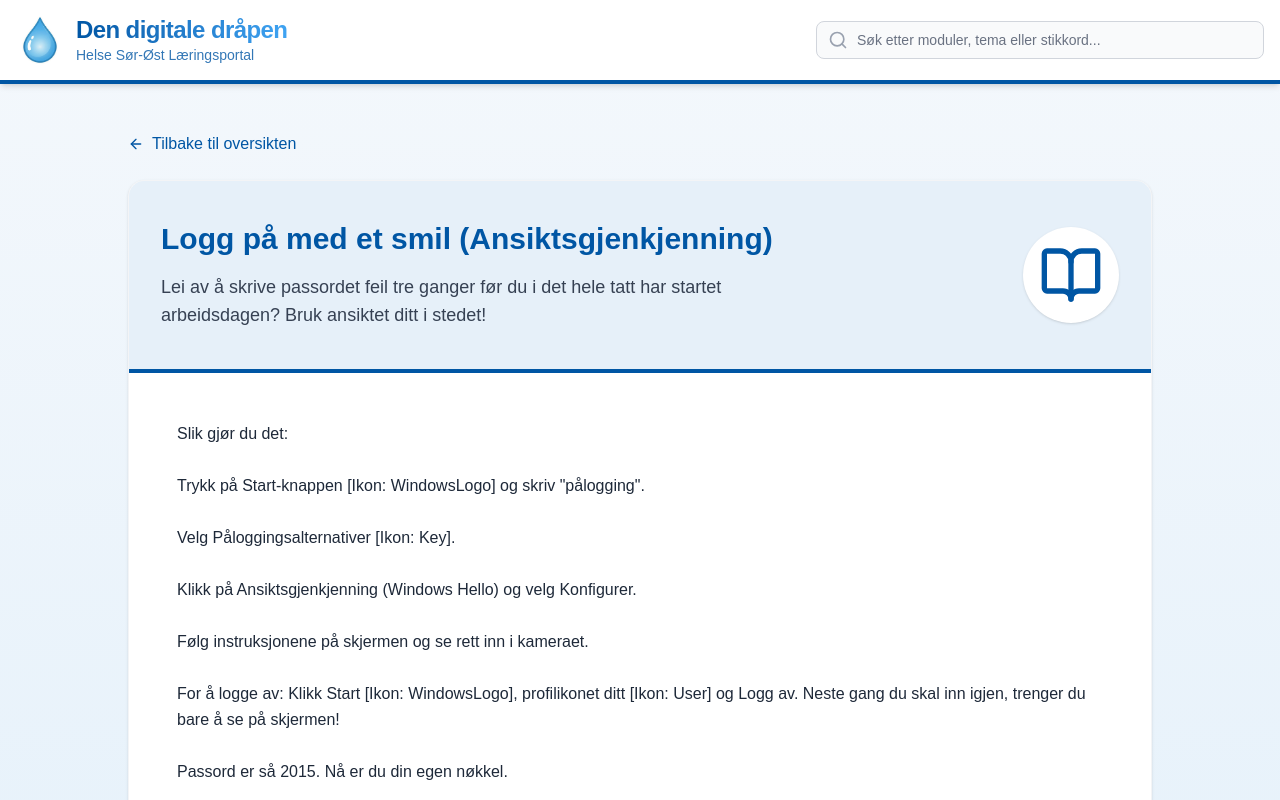
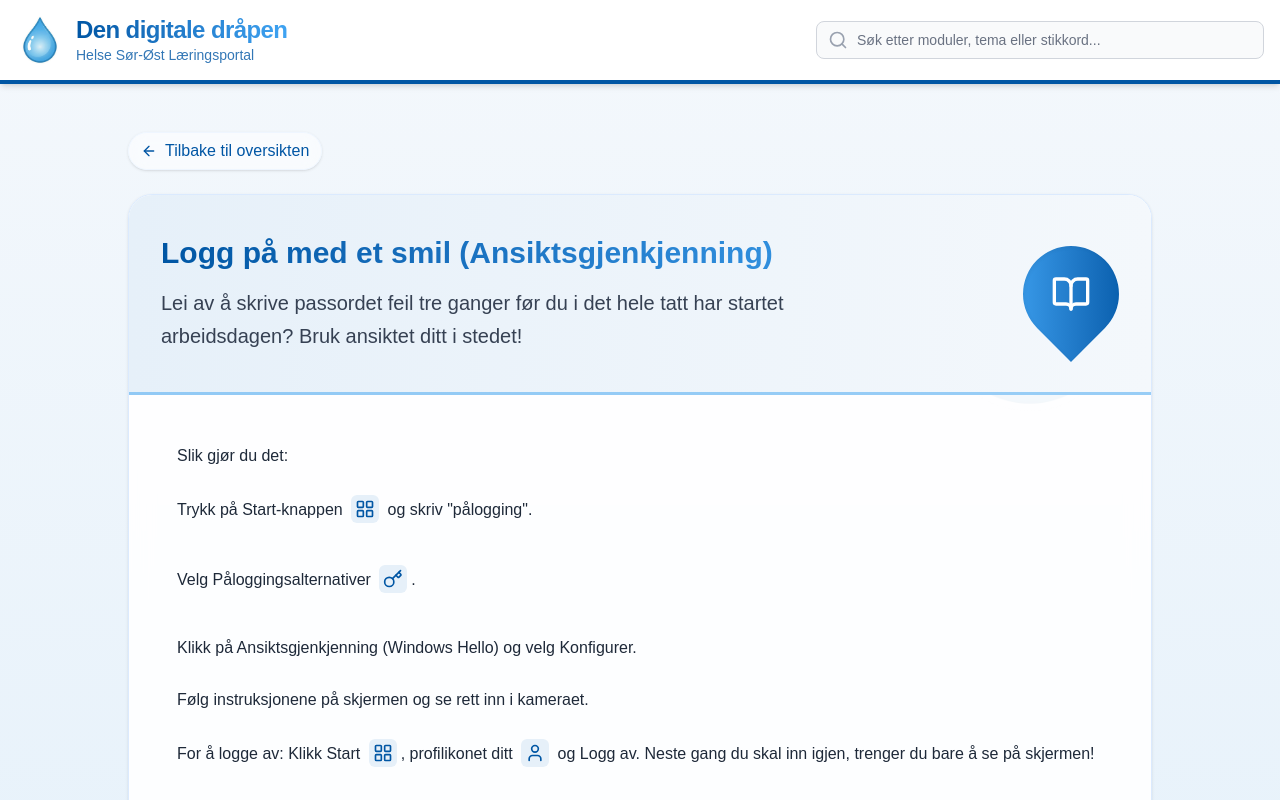
Before and after one commit to clakje/Dig.ferdigheter-nettside, a React (Vite) app: page /#/module/1 in a window 1280 px wide. Shown: the top 800 px of the page. Built offline with nearby package versions, Linux system fonts and the light colour scheme.

Commit message:
Add parser to render inline Lucide icons in module content

```diff
--- a/src/pages/ModuleDetailPage.jsx
+++ b/src/pages/ModuleDetailPage.jsx
@@ -1,7 +1,41 @@
 import React, { useEffect } from 'react';
 import { useParams, Link, useNavigate } from 'react-router-dom';
-import { ArrowLeft, BookOpen } from 'lucide-react';
+import {
+    ArrowLeft, BookOpen, LayoutGrid, Key, User,
+    Pin, Settings, Plus, Search, Power, Accessibility
+} from 'lucide-react';
 import mockData from '../data/mockData.json';
+
+const iconMap = {
+    'WindowsLogo': LayoutGrid,
+    'Key': Key,
+    'User': User,
+    'Pin': Pin,
+    'Settings': Settings,
+    'Add': Plus,
+    'Search': Search,
+    'PowerButton': Power,
+    'EaseOfAccess': Accessibility,
+};
+
+const renderContentWithIcons = (text) => {
+    // Split the text by the [Ikon: ...] pattern
+    const parts = text.split(/(\[Ikon:\s*[a-zA-Z]+\])/g);
+
+    return parts.map((part, index) => {
+        const match = part.match(/\[Ikon:\s*([a-zA-Z]+)\]/);
+        if (match) {
+            const iconName = match[1];
+            const IconComponent = iconMap[iconName] || BookOpen; // Fallback to BookOpen
+            return (
+                <span key={index} className="inline-flex items-center justify-center mx-1 align-sub text-[#0056a4] bg-[#e6f0f9] p-1 rounded-md">
+                    <IconComponent className="w-5 h-5" />
+                </span>
+            );
+        }
+        return <React.Fragment key={index}>{part}</React.Fragment>;
+    });
+};
 
 const ModuleDetailPage = () => {
     const { id } = useParams();
@@ -38,27 +72,30 @@ const ModuleDetailPage = () => {
         : mockData.filter(m => m.id !== module.id).slice(0, 3);
 
     return (
-        <div className="w-full max-w-5xl mx-auto pb-12">
-            <Link to="/" className="inline-flex items-center text-[#0056a4] hover:text-blue-800 font-medium mb-6 transition-colors">
+        <div className="w-full max-w-5xl mx-auto pb-12 relative z-10">
+            <Link to="/" className="inline-flex items-center text-[#0056a4] hover:text-blue-800 font-medium mb-6 transition-colors bg-white/50 backdrop-blur-sm px-3 py-1.5 rounded-full shadow-sm border border-blue-50">
                 <ArrowLeft className="w-4 h-4 mr-2" />
                 Tilbake til oversikten
             </Link>
 
-            <div className="bg-white rounded-2xl shadow-sm border border-gray-100 overflow-hidden mb-12">
-                <div className="bg-[#e6f0f9] px-8 py-10 flex flex-col md:flex-row items-start md:items-center justify-between border-b-4 border-[#0056a4]">
+            <div className="bg-white/90 backdrop-blur-md rounded-3xl shadow-sm border border-blue-100 overflow-hidden mb-12 relative">
+                <div className="absolute top-0 right-0 w-64 h-64 opacity-5 pointer-events-none bg-[url('/Dig.ferdigheter-nettside/draape.png')] bg-no-repeat bg-contain z-0 -mt-10 -mr-10"></div>
+
+                <div className="bg-gradient-to-r from-[#e6f0f9] to-[#f4f8fc] px-8 py-10 flex flex-col md:flex-row items-start md:items-center justify-between border-b-[3px] border-[#3fa3f2]/50 relative z-10">
                     <div className="flex-1">
-                        <h1 className="text-3xl font-extrabold text-[#0056a4] mb-4">{module.title}</h1>
-                        <p className="text-lg text-gray-700 font-medium max-w-2xl">{module.shortDescription}</p>
+                        <h1 className="text-3xl font-extrabold bg-gradient-to-r from-[#0056a4] to-[#3fa3f2] bg-clip-text text-transparent mb-4">{module.title}</h1>
+                        <p className="text-xl text-gray-700 font-medium max-w-2xl leading-relaxed">{module.shortDescription}</p>
                     </div>
-                    <div className="hidden md:flex ml-8 bg-white p-4 rounded-full shadow-sm">
-                        <BookOpen className="w-16 h-16 text-[#0056a4]" />
+                    <div className="hidden md:flex ml-8 drop-shape bg-gradient-to-br from-[#3fa3f2] to-[#0056a4] w-24 h-24 items-center justify-center shadow-inner shrink-0">
+                        <div className="drop-content-fix text-white">
+                            <BookOpen className="w-10 h-10" />
+                        </div>
                     </div>
                 </div>
 
-                <div className="p-8 md:p-12 prose prose-lg prose-blue max-w-none text-gray-800">
-                    {/* Format the full content using basic whitespace rules if HTML tags aren't present */}
-                    <div className="whitespace-pre-wrap leading-relaxed">
-                        {module.fullContent}
+                <div className="p-8 md:p-12 prose prose-lg prose-blue max-w-none text-gray-800 relative z-10">
+                    <div className="whitespace-pre-wrap leading-relaxed space-y-4">
+                        {renderContentWithIcons(module.fullContent)}
                     </div>
                 </div>
             </div>
```
